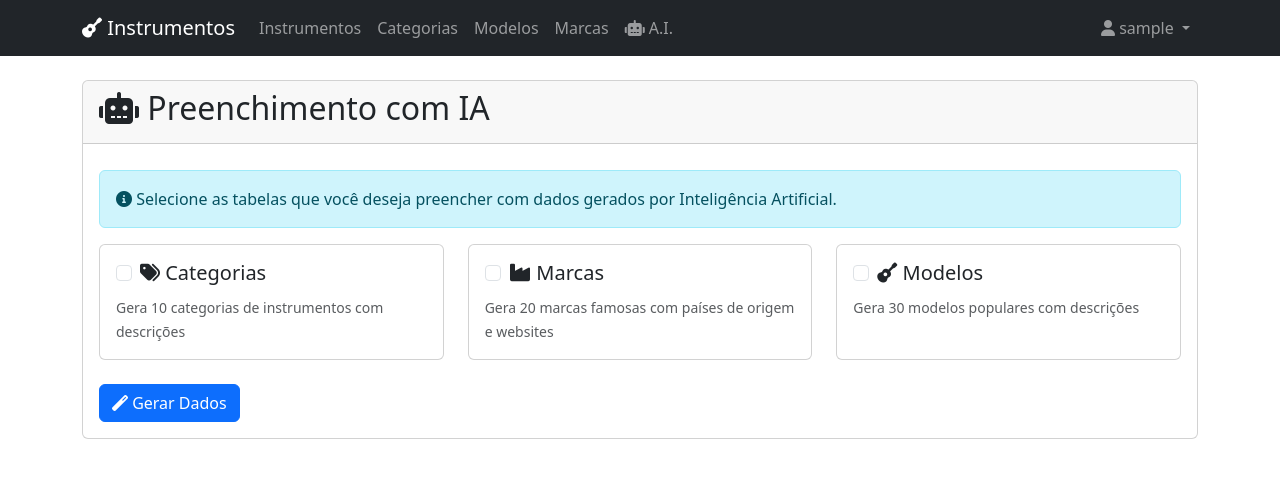
After one commit to rogaciano/instrumentos, a Django app: page /ai/ in a window 1280 px wide. The commit adds this page. Shown: the top 478 px of the page. Run offline with Django 5.2, Linux system fonts and the light colour scheme; the visitor is signed in with stand-in values (Sample User, id 1).

Commit message:
Add AI-powered data population feature with OpenAI integration

```diff
--- /dev/null
+++ b/instrumentos/templates/instrumentos/ai_populate.html
@@ -0,0 +1,107 @@
+{% extends 'base.html' %}
+
+{% block content %}
+<div class="card">
+    <div class="card-header">
+        <h2><i class="fas fa-robot"></i> Preenchimento com IA</h2>
+    </div>
+    <div class="card-body">
+        <div class="alert alert-info">
+            <i class="fas fa-info-circle"></i> Selecione as tabelas que você deseja preencher com dados gerados por Inteligência Artificial.
+        </div>
+
+        <form method="post" id="aiForm">
+            {% csrf_token %}
+            <div class="row mb-4">
+                <div class="col-md-4">
+                    <div class="card h-100">
+                        <div class="card-body">
+                            <div class="form-check">
+                                <input class="form-check-input" type="checkbox" name="tables" value="categorias" id="checkCategorias">
+                                <label class="form-check-label" for="checkCategorias">
+                                    <h5><i class="fas fa-tags"></i> Categorias</h5>
+                                </label>
+                            </div>
+                            <small class="text-muted">Gera 10 categorias de instrumentos com descrições</small>
+                        </div>
+                    </div>
+                </div>
+
+                <div class="col-md-4">
+                    <div class="card h-100">
+                        <div class="card-body">
+                            <div class="form-check">
+                                <input class="form-check-input" type="checkbox" name="tables" value="marcas" id="checkMarcas">
+                                <label class="form-check-label" for="checkMarcas">
+                                    <h5><i class="fas fa-industry"></i> Marcas</h5>
+                                </label>
+                            </div>
+                            <small class="text-muted">Gera 20 marcas famosas com países de origem e websites</small>
+                        </div>
+                    </div>
+                </div>
+
+                <div class="col-md-4">
+                    <div class="card h-100">
+                        <div class="card-body">
+                            <div class="form-check">
+                                <input class="form-check-input" type="checkbox" name="tables" value="modelos" id="checkModelos">
+                                <label class="form-check-label" for="checkModelos">
+                                    <h5><i class="fas fa-guitar"></i> Modelos</h5>
+                                </label>
+                            </div>
+                            <small class="text-muted">Gera 30 modelos populares com descrições</small>
+                        </div>
+                    </div>
+                </div>
+            </div>
+
+            <button type="submit" class="btn btn-primary" id="submitBtn">
+                <i class="fas fa-magic"></i> Gerar Dados
+            </button>
+        </form>
+
+        <!-- Modal de Carregamento -->
+        <div class="modal fade" id="loadingModal" data-bs-backdrop="static" data-bs-keyboard="false" tabindex="-1">
+            <div class="modal-dialog modal-dialog-centered">
+                <div class="modal-content">
+                    <div class="modal-body text-center p-4">
+                        <div class="spinner-border text-primary mb-3" role="status">
+                            <span class="visually-hidden">Carregando...</span>
+                        </div>
+                        <h5>Gerando dados com IA...</h5>
+                        <p class="text-muted mb-0">
+                            Isso pode levar alguns segundos. Por favor, aguarde...
+                        </p>
+                    </div>
+                </div>
+            </div>
+        </div>
+
+        {% if messages %}
+        <div class="mt-4">
+            {% for message in messages %}
+            <div class="alert alert-{{ message.tags }}">
+                {{ message }}
+            </div>
+            {% endfor %}
+        </div>
+        {% endif %}
+    </div>
+</div>
+{% endblock %}
+
+{% block extra_js %}
+<script>
+document.getElementById('aiForm').addEventListener('submit', function(e) {
+    // Desabilitar o botão
+    const submitBtn = document.getElementById('submitBtn');
+    submitBtn.disabled = true;
+    submitBtn.innerHTML = '<span class="spinner-border spinner-border-sm" role="status" aria-hidden="true"></span> Gerando...';
+
+    // Mostrar o modal de carregamento
+    const loadingModal = new bootstrap.Modal(document.getElementById('loadingModal'));
+    loadingModal.show();
+});
+</script>
+{% endblock %}
--- a/instrumentos/urls.py
+++ b/instrumentos/urls.py
@@ -39,4 +39,7 @@ urlpatterns = [
     path('api/marcas/nova/', views.api_nova_marca, name='api_nova_marca'),
     path('api/categorias/nova/', views.api_nova_categoria, name='api_nova_categoria'),
     path('api/modelos/novo/', views.api_novo_modelo, name='api_novo_modelo'),
+
+    # IA
+    path('ai/', views.ai_populate, name='ai_populate'),
 ]
--- a/instrumentos/views.py
+++ b/instrumentos/views.py
@@ -5,6 +5,9 @@ from .forms import CategoriaForm, ModeloForm, InstrumentoForm, MarcaForm
 from django.db.models import Q, Sum
 from django.http import JsonResponse
 from django.contrib.auth.decorators import login_required
+import os
+import json
+import openai
 
 # Create your views here.
 
@@ -31,9 +34,19 @@ def home(request):
 
 
 def lista_categorias(request):
-    categorias = Categoria.objects.all().order_by('nome')
+    categorias = Categoria.objects.all()
+
+    # Filtro por busca
+    search = request.GET.get('search')
+    if search:
+        categorias = categorias.filter(
+            Q(nome__icontains=search) |
+            Q(descricao__icontains=search)
+        )
+
     return render(request, 'instrumentos/categorias/lista.html', {
-        'categorias': categorias
+        'categorias': categorias,
+        'search': search
     })
 
 def nova_categoria(request):
@@ -91,9 +104,19 @@ def detalhe_categoria(request, pk):
 
 # Views para Modelo
 def lista_modelos(request):
-    modelos = Modelo.objects.all().order_by('nome')
+    modelos = Modelo.objects.all()
+
+    # Filtro por busca
+    search = request.GET.get('search')
+    if search:
+        modelos = modelos.filter(
+            Q(nome__icontains=search) |
+            Q(descricao__icontains=search)
+        )
+
     return render(request, 'instrumentos/modelos/lista.html', {
-        'modelos': modelos
+        'modelos': modelos,
+        'search': search
     })
 
 def novo_modelo(request):
@@ -286,9 +309,28 @@ def excluir_foto(request, pk):
 
 # Views para Marca
 def lista_marcas(request):
-    marcas = Marca.objects.all().order_by('nome')
+    marcas = Marca.objects.all()
+
+    # Filtros
+    search = request.GET.get('search')
+    pais = request.GET.get('pais')
+
+    if search:
+        marcas = marcas.filter(
+            Q(nome__icontains=search) |
+            Q(website__icontains=search)
+        )
+    if pais:
+        marcas = marcas.filter(pais_origem__icontains=pais)
+
+    # Lista única de países para o filtro
+    paises = Marca.objects.values_list('pais_origem', flat=True).distinct()
+
     return render(request, 'instrumentos/marcas/lista.html', {
-        'marcas': marcas
+        'marcas': marcas,
+        'paises': paises,
+        'search': search,
+        'selected_pais': pais
     })
 
 def nova_marca(request):
@@ -407,3 +449,131 @@ def api_novo_modelo(request):
                 'error': str(e)
             })
     return JsonResponse({'success': False, 'error': 'Método não permitido'})
+
+@login_required
+def ai_populate(request):
+    if request.method == 'POST':
+        selected_tables = request.POST.getlist('tables')
+
+        if not selected_tables:
+            messages.warning(request, 'Selecione pelo menos uma tabela para preencher.')
+            return render(request, 'instrumentos/ai_populate.html', {'error': True})
+
+        try:
+            api_key = os.getenv('OPENAI_API_KEY')
+            if not api_key:
+                raise ValueError("API key não encontrada")
+
+            client = openai.OpenAI(api_key=api_key)
+
+            # Construir o prompt baseado nas tabelas selecionadas
+            prompt_parts = []
+            if 'categorias' in selected_tables:
+                prompt_parts.append("1. 10 categorias de instrumentos (nome e descrição)")
+            if 'marcas' in selected_tables:
+                prompt_parts.append("2. 20 marcas famosas (nome, país de origem e website)")
+            if 'modelos' in selected_tables:
+                prompt_parts.append("3. 30 modelos populares (nome e descrição)")
+
+            prompt = "Gere uma lista em formato JSON com dados de instrumentos musicais contendo:\n"
+            prompt += "\n".join(prompt_parts)
+            prompt += "\n\nFormato:\n{"
+
+            if 'categorias' in selected_tables:
+                prompt += '\n    "categorias": [{"nome": "", "descricao": ""}],'
+            if 'marcas' in selected_tables:
+                prompt += '\n    "marcas": [{"nome": "", "pais_origem": "", "website": ""}],'
+            if 'modelos' in selected_tables:
+                prompt += '\n    "modelos": [{"nome": "", "descricao": ""}],'
+
+            prompt = prompt.rstrip(',') + "\n}"
+
+            # Fazer a chamada para a API
+            response = client.chat.completions.create(
+                model="gpt-4",
+                messages=[
+                    {"role": "system", "content": "Você é um especialista em instrumentos musicais."},
+                    {"role": "user", "content": prompt}
+                ]
+            )
+
+            # Processar a resposta
+            data = json.loads(response.choices[0].message.content)
+
+            # Criar os registros
+            created_counts = {}
+            skipped_counts = {}
+
+            if 'categorias' in selected_tables and 'categorias' in data:
+                count_created = 0
+                count_skipped = 0
+                for cat in data['categorias']:
+                    try:
+                        _, created = Categoria.objects.get_or_create(
+                            nome=cat['nome'],
+                            defaults={'descricao': cat['descricao']}
+                        )
+                        if created:
+                            count_created += 1
+                        else:
+                            count_skipped += 1
+                    except Exception as e:
+                        count_skipped += 1
+                created_counts['categorias'] = count_created
+                skipped_counts['categorias'] = count_skipped
+
+            if 'marcas' in selected_tables and 'marcas' in data:
+                count_created = 0
+                count_skipped = 0
+                for marca in data['marcas']:
+                    try:
+                        _, created = Marca.objects.get_or_create(
+                            nome=marca['nome'],
+                            defaults={
+                                'pais_origem': marca['pais_origem'],
+                                'website': marca['website']
+                            }
+                        )
+                        if created:
+                            count_created += 1
+                        else:
+                            count_skipped += 1
+                    except Exception as e:
+                        count_skipped += 1
+                created_counts['marcas'] = count_created
+                skipped_counts['marcas'] = count_skipped
+
+            if 'modelos' in selected_tables and 'modelos' in data:
+                count_created = 0
+                count_skipped = 0
+                for modelo in data['modelos']:
+                    try:
+                        _, created = Modelo.objects.get_or_create(
+                            nome=modelo['nome'],
+                            defaults={'descricao': modelo['descricao']}
+                        )
+                        if created:
+                            count_created += 1
+                        else:
+                            count_skipped += 1
+                    except Exception as e:
+                        count_skipped += 1
+                created_counts['modelos'] = count_created
+                skipped_counts['modelos'] = count_skipped
+
+            # Criar mensagem de sucesso com detalhes
+            success_msg = "Dados gerados com sucesso!\n"
+            for table in created_counts.keys():
+                success_msg += f"\n- {table.title()}: {created_counts[table]} criados"
+                if skipped_counts[table] > 0:
+                    success_msg += f" ({skipped_counts[table]} ignorados por já existirem)"
+
+            messages.success(request, success_msg)
+
+        except Exception as e:
+            messages.error(request, f'Erro ao gerar dados: {str(e)}')
+            return render(request, 'instrumentos/ai_populate.html', {'error': True})
+
+        return redirect('ai_populate')
+
+    return render(request, 'instrumentos/ai_populate.html')
--- a/static/css/style.css
+++ b/static/css/style.css
@@ -16,3 +16,14 @@
 .form-control.is-invalid {
     border-color: #dc3545;
 }
+
+.modal-loading .modal-content {
+    background-color: rgba(255, 255, 255, 0.9);
+    border: none;
+    border-radius: 1rem;
+}
+
+.spinner-border {
+    width: 3rem;
+    height: 3rem;
+}
--- a/templates/base.html
+++ b/templates/base.html
@@ -35,6 +35,11 @@
                     </li>
                     <li class="nav-item">
                         <a class="nav-link" href="{% url 'lista_marcas' %}">Marcas</a>
+                    </li>
+                    <li class="nav-item">
+                        <a class="nav-link" href="{% url 'ai_populate' %}">
+                            <i class="fas fa-robot"></i> A.I.
+                        </a>
                     </li>
                     {% endif %}
                 </ul>
```
Also changed, not shown: instrumentos/models.py (+11 -2 lines), instrumentos/templates/instrumentos/categorias/lista.html (+18 -0 lines), instrumentos/templates/instrumentos/marcas/lista.html (+29 -0 lines), instrumentos/templates/instrumentos/modelos/lista.html (+17 -0 lines), instrumentos/migrations/0002_alter_categoria_options_alter_marca_options_and_more.py (added).
